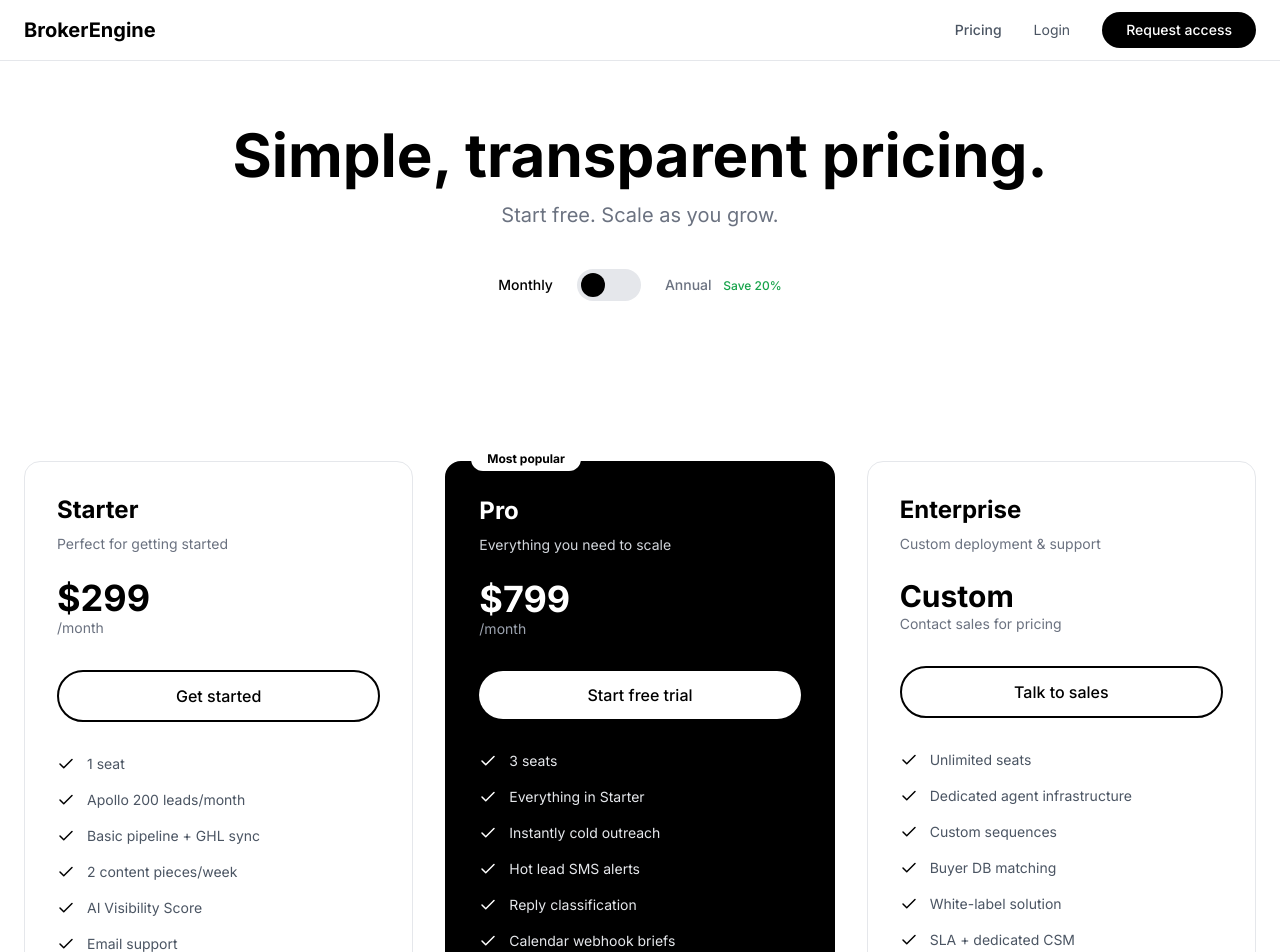
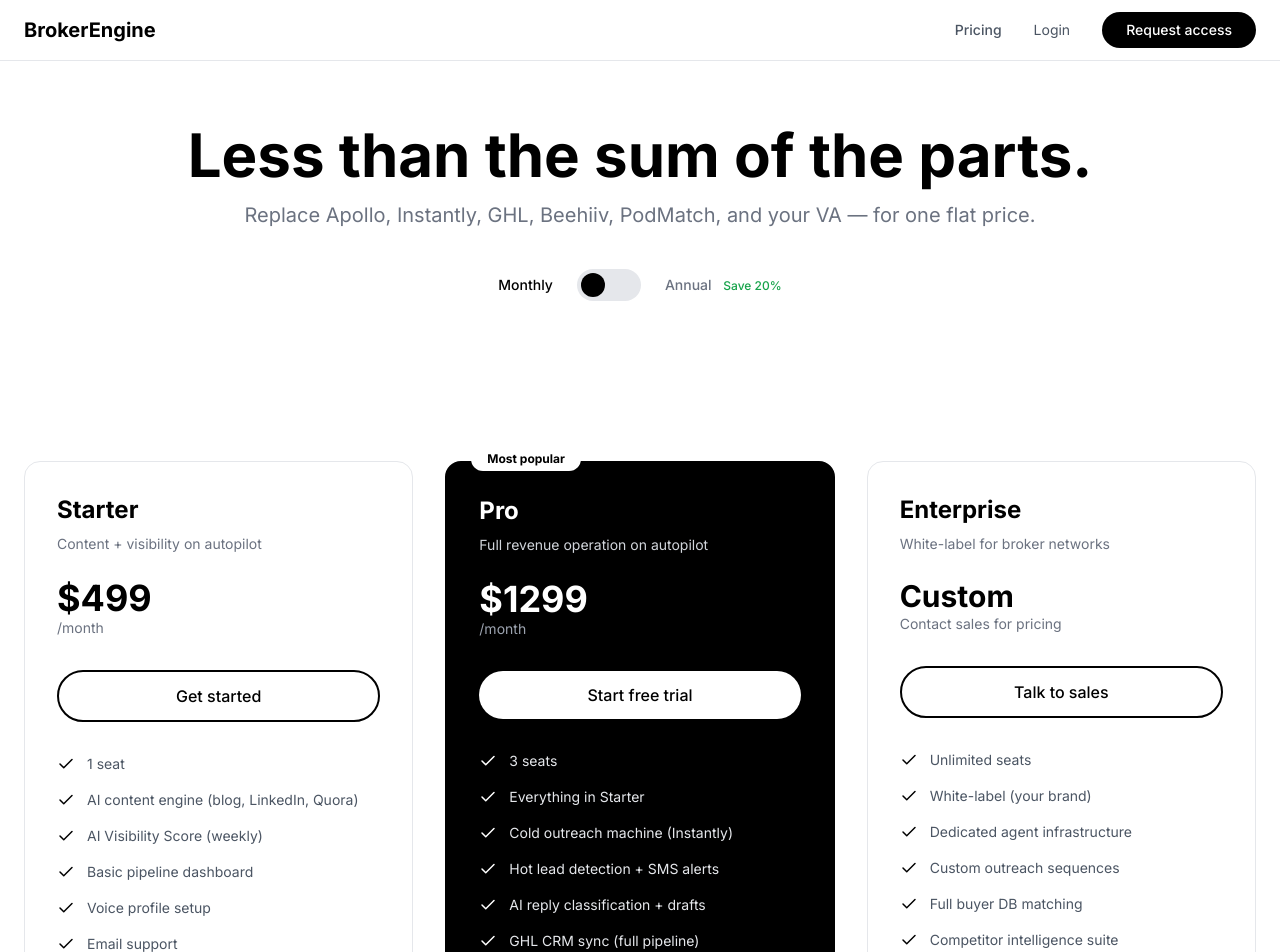
Before and after one commit to AutopilotPR/brokerengine-marketing, a Next.js app: page /pricing in a window 1280 px wide. Shown: the top 952 px of the page. Built offline with nearby package versions, Linux system fonts and the light colour scheme.

Commit message:
Update copy + pricing to reflect full vision (//)

```diff
--- a/app/page.tsx
+++ b/app/page.tsx
@@ -41,10 +41,10 @@
             </p>
           </div>
           <h1 className="text-5xl md:text-6xl font-bold text-black mb-6">
-            The deal platform engineered for M&A brokers.
+            The AI operating system for M&A advisors.
           </h1>
           <p className="text-lg text-gray-500 mb-10">
-            BrokerEngine is the AI platform that builds pipeline, accelerates every deal, and compounds revenue around the clock.
+            Replace Apollo, Instantly, GHL, Beehiiv, PodMatch, and your VA with one platform that finds sellers, closes pipeline, and builds your brand — all on autopilot.
           </p>
 
           {/* CTA Form */}
@@ -68,7 +68,7 @@
       <section className="py-12 px-6 border-t border-b border-gray-100">
         <div className="mx-auto max-w-7xl">
           <p className="text-sm text-gray-400 mb-8 text-center">
-            Trusted by teams at leading firms
+            Built on 75+ closed M&A transactions. Every broker who joins makes it smarter.
           </p>
           <div className="flex justify-center flex-wrap gap-12">
             {['Granola', 'Flow', 'Listen', 'Obvious', 'Modal', 'USV'].map((company) => (
@@ -195,7 +195,7 @@
       <section className="py-20 px-6 bg-gray-50">
         <div className="mx-auto max-w-3xl text-center">
           <p className="text-3xl font-bold text-black mb-6">
-            &quot;When I first opened BrokerEngine, I instantly got the feeling this was the next generation of deal flow.&quot;
+            &quot;I used to spend 3 hours a day on outreach and CRM updates. Now BrokerEngine handles all of it. I just review and close.&quot;
           </p>
           <p className="text-gray-500">
             Marcus Reid, Managing Partner · Meridian Advisors
@@ -278,7 +278,7 @@
         <div className="mx-auto max-w-2xl">
           <div className="bg-gray-100 rounded-2xl p-12 text-center">
             <h3 className="text-3xl font-bold text-black mb-6">
-              Start with 14 days of Pro, for free.
+              One hot lead pays for 12 months of Pro.
             </h3>
             <div className="flex flex-col md:flex-row gap-3 justify-center mb-6">
               <input
@@ -301,14 +301,14 @@
       <section className="py-20 px-6 bg-gray-50">
         <div className="mx-auto max-w-3xl text-center">
           <h2 className="text-4xl font-bold mb-4">
-            The only platform with{' '}
-            <span className="text-gray-400">Universal Context.</span>
+            The only platform that{' '}
+            <span className="text-gray-400">gets smarter with every deal.</span>
           </h2>
           <p className="text-gray-500 mb-8">
-            Every signal from every deal, compounding into one layer your team and agents act on.
+            Every broker who joins adds to the collective intelligence. Playbooks, sequences, and deal patterns — refined across thousands of real M&A transactions.
           </p>
           <button className="px-8 py-3 border-2 border-black text-black rounded-full font-medium hover:bg-black hover:text-white transition">
-            Explore Universal Context
+            See how it works
           </button>
         </div>
       </section>
--- a/app/pricing/page.tsx
+++ b/app/pricing/page.tsx
@@ -8,37 +8,40 @@
   const [mobileMenuOpen, setMobileMenuOpen] = useState(false);
 
   const prices = {
-    starter: { monthly: 299, annual: 239 },
-    pro: { monthly: 799, annual: 639 },
+    starter: { monthly: 499, annual: 399 },
+    pro: { monthly: 1299, annual: 1039 },
   };
 
   const starterFeatures = [
     '1 seat',
-    'Apollo 200 leads/month',
-    'Basic pipeline + GHL sync',
-    '2 content pieces/week',
-    'AI Visibility Score',
+    'AI content engine (blog, LinkedIn, Quora)',
+    'AI Visibility Score (weekly)',
+    'Basic pipeline dashboard',
+    'Voice profile setup',
     'Email support',
   ];
 
   const proFeatures = [
     '3 seats',
     'Everything in Starter',
-    'Instantly cold outreach',
-    'Hot lead SMS alerts',
-    'Reply classification',
-    'Calendar webhook briefs',
-    '4 content pieces/week',
-    'Voice profile',
+    'Cold outreach machine (Instantly)',
+    'Hot lead detection + SMS alerts',
+    'AI reply classification + drafts',
+    'GHL CRM sync (full pipeline)',
+    'Buyer database + deal matching',
+    'Pre-meeting deal briefs',
+    'Podcast booking (PodMatch)',
+    'Newsletter (Beehiiv)',
     'Priority support',
   ];
 
   const enterpriseFeatures = [
     'Unlimited seats',
+    'White-label (your brand)',
     'Dedicated agent infrastructure',
-    'Custom sequences',
-    'Buyer DB matching',
-    'White-label solution',
+    'Custom outreach sequences',
+    'Full buyer DB matching',
+    'Competitor intelligence suite',
     'SLA + dedicated CSM',
   ];
 
@@ -74,10 +77,10 @@
       <section className="py-16 px-6">
         <div className="mx-auto max-w-7xl text-center">
           <h1 className="text-5xl md:text-6xl font-bold text-black mb-4">
-            Simple, transparent pricing.
+            Less than the sum of the parts.
           </h1>
           <p className="text-xl text-gray-500 mb-10">
-            Start free. Scale as you grow.
+            Replace Apollo, Instantly, GHL, Beehiiv, PodMatch, and your VA — for one flat price.
           </p>
 
           {/* Billing Toggle */}
@@ -120,7 +123,7 @@
             {/* Starter */}
             <div className="rounded-2xl border border-gray-200 p-8 bg-white hover:shadow-lg transition">
               <h3 className="text-2xl font-bold text-black mb-2">Starter</h3>
-              <p className="text-gray-500 mb-6 text-sm">Perfect for getting started</p>
+              <p className="text-gray-500 mb-6 text-sm">Content + visibility on autopilot</p>
               <div className="mb-8">
                 <p className="text-4xl font-bold text-black">
                   ${billingPeriod === 'monthly' ? prices.starter.monthly : prices.starter.annual}
@@ -149,7 +152,7 @@
                 Most popular
               </div>
               <h3 className="text-2xl font-bold mb-2">Pro</h3>
-              <p className="text-gray-300 mb-6 text-sm">Everything you need to scale</p>
+              <p className="text-gray-300 mb-6 text-sm">Full revenue operation on autopilot</p>
               <div className="mb-8">
                 <p className="text-4xl font-bold">
                   ${billingPeriod === 'monthly' ? prices.pro.monthly : prices.pro.annual}
@@ -175,7 +178,7 @@
             {/* Enterprise */}
             <div className="rounded-2xl border border-gray-200 p-8 bg-white hover:shadow-lg transition">
               <h3 className="text-2xl font-bold text-black mb-2">Enterprise</h3>
-              <p className="text-gray-500 mb-6 text-sm">Custom deployment & support</p>
+              <p className="text-gray-500 mb-6 text-sm">White-label for broker networks</p>
               <div className="mb-8">
                 <p className="text-3xl font-bold text-black">Custom</p>
                 <p className="text-sm text-gray-500">Contact sales for pricing</p>
```
